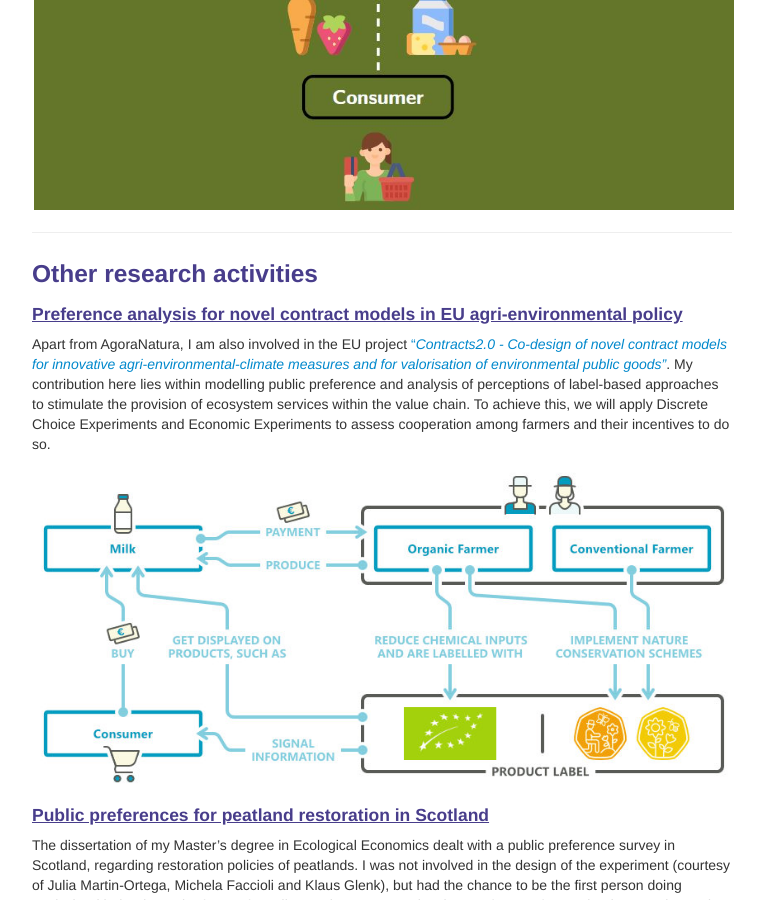
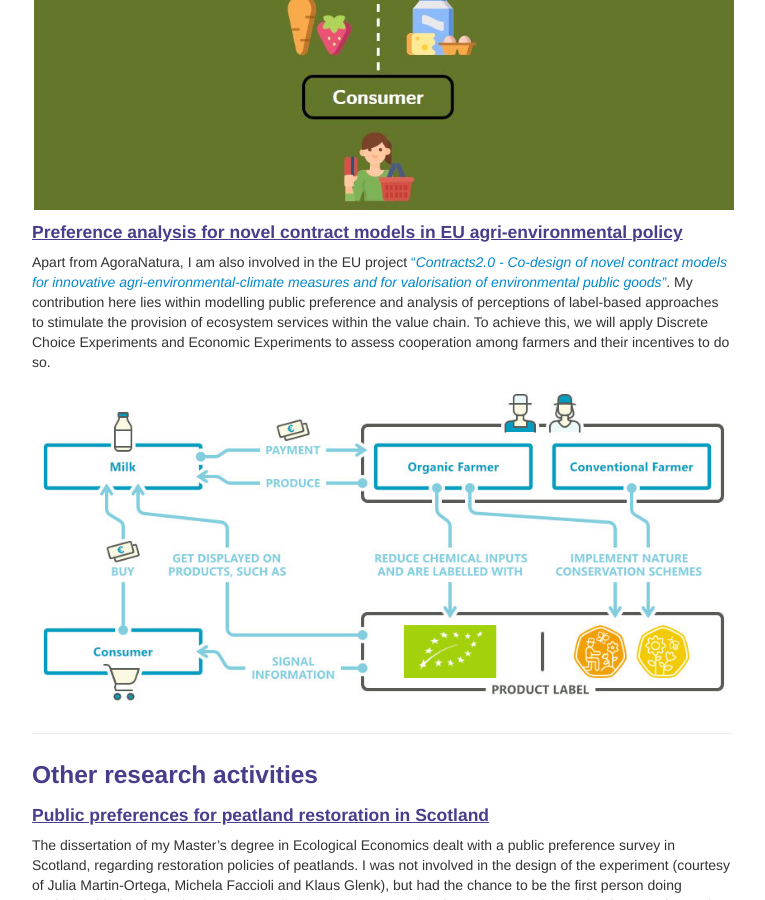
Before and after one commit to crokology/crokology.github.io, a Jekyll site: the page built from pages/research.md, in a window 1280 px wide and 900 px high, scrolled down 1666 px. Shown: the whole window, without its empty margins (258-1023 px from the left). Built offline with Jekyll 4.4.1, drawn with Linux system fonts in a browser that asks for light colours; part of the change alters nothing that is shown.

```diff
--- a/pages/research.md
+++ b/pages/research.md
@@ -32,8 +32,7 @@ In this study, we apply Q-methodology to analyse stakeholder perceptions towards
                   title="Screenshot Q-study" alt="Christoph Schulze"/></a>
         </div>
 
----
-### Other research activities
+
 #### <u>Preference analysis for novel contract models in EU agri-environmental policy</u>
 Apart from AgoraNatura, I am also involved in the EU project <a href="https://www.project-contracts20.eu/">"*Contracts2.0 - Co-design of novel contract models for innovative agri-environmental-climate measures and for valorisation of environmental public goods"*</a>. My contribution here lies within modelling public preference and analysis of perceptions of label-based approaches to stimulate the provision of ecosystem services within the value chain. To achieve this, we will apply Discrete Choice Experiments and Economic Experiments to assess cooperation among farmers and their incentives to do so.
 <div class="row-fluid">
@@ -41,6 +40,8 @@ Apart from AgoraNatura, I am also involved in the EU project <a href="https://ww
             <img src="../assets/BioDiv_Labelmechanismus.jpg"
                   title="Label mechanism" alt="Christoph Schulze"/></a>
         </div>
+---
+### Other research activities
 #### <u>Public preferences for peatland restoration in Scotland</u>
 The dissertation of my Master's degree in Ecological Economics dealt with a public preference survey in Scotland, regarding restoration policies of peatlands. I was not involved in the design of the experiment (courtesy of Julia Martin-Ortega, Michela Faccioli and Klaus Glenk), but had the chance to be the first person doing analysis with the data. The focus of my dissertation were peoples time preferencs for peatland restoration and the role of framing effects of how restoration policies are presented to the public. The open access link to the published study can be found <a href="https://doi.org/10.1016/j.gloenvcha.2021.102323">here</a>.
 
```
